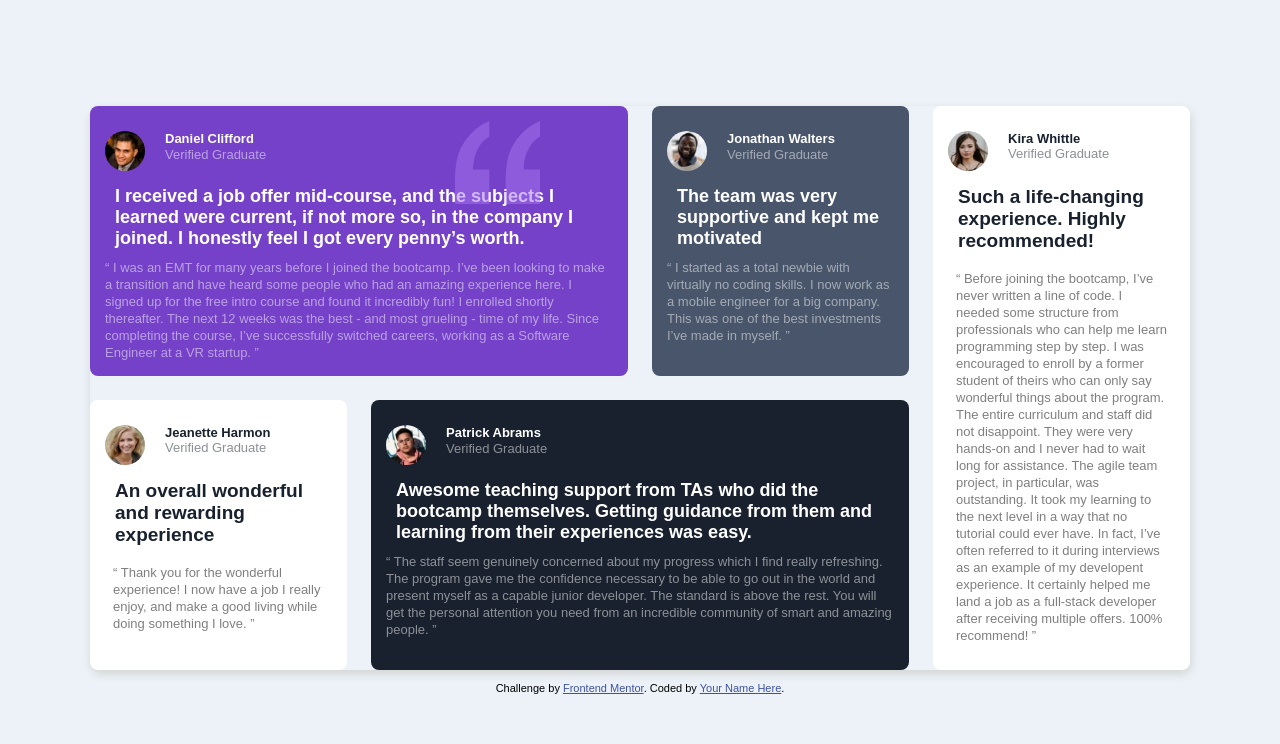
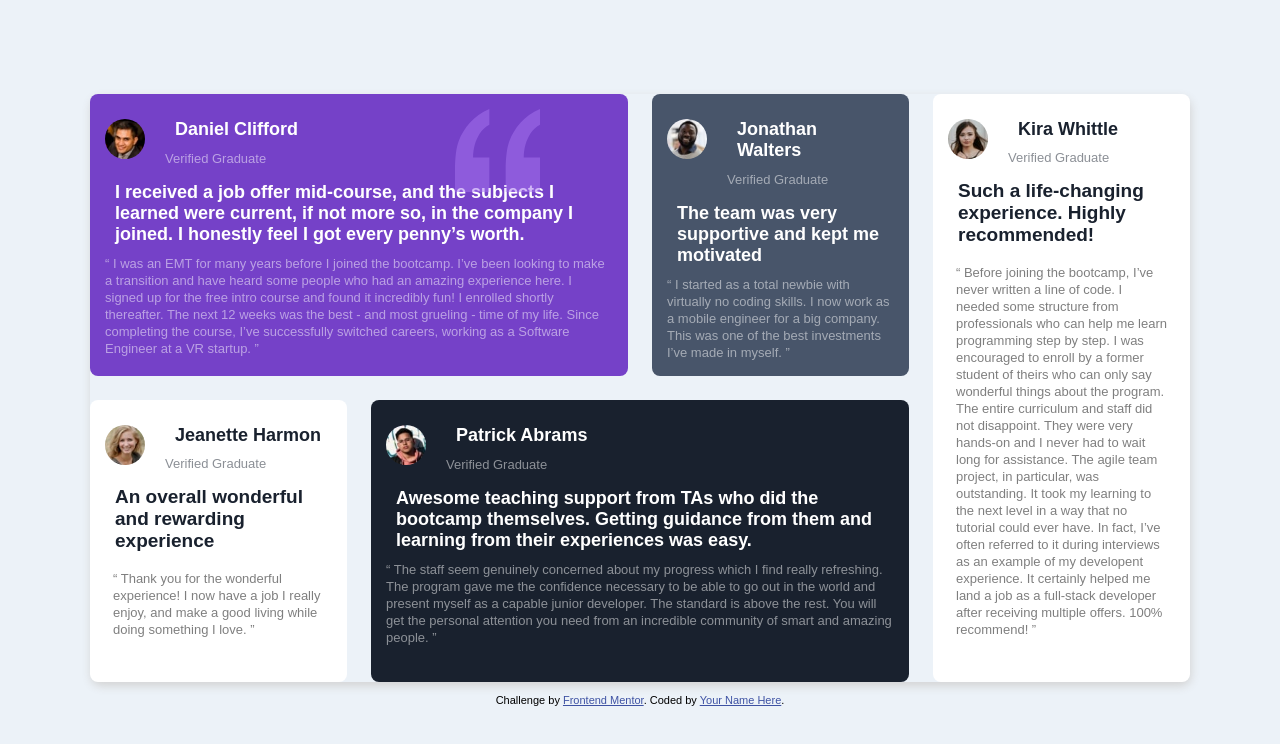
Before and after one commit to mushamak/Testimonials-grid-card, a plain HTML site: page index.html in a window 1280 px wide. Drawn offline with Linux system fonts and the light colour scheme.

Commit message:
changed h3 to h1

```diff
--- a/index.html
+++ b/index.html
@@ -25,7 +25,7 @@
         <img src="./images/image-daniel.jpg" alt="Daniel">
 
         <div class="box">
-          <h3> Daniel Clifford</h3>
+          <h1> Daniel Clifford</h1>
           <p class="pale_white">Verified Graduate</p>
         </div>
 
@@ -48,7 +48,7 @@
         <img src="./images/image-jonathan.jpg" alt="Jonathan">
 
         <div class="box">
-          <h3> Jonathan Walters </h3>
+          <h1> Jonathan Walters </h1>
           <p class="pale_white"> Verified Graduate</p>
         </div>
 
@@ -67,7 +67,7 @@
         <img src="./images/image-jeanette.jpg" alt="Jeanette">
 
         <div class="box">
-          <h3> Jeanette Harmon </h3>
+          <h1 class="colored"> Jeanette Harmon </h1>
           <p class="pale_white_gr"> Verified Graduate</p>
         </div>
 
@@ -87,7 +87,7 @@
         <img src="./images/image-patrick.jpg" alt="Patrick">
 
         <div class="box">
-          <h3> Patrick Abrams</h3>
+          <h1> Patrick Abrams</h1>
           <p class="pale_white"> Verified Graduate</p>
         </div>
 
@@ -110,7 +110,7 @@
         <img src="./images/image-kira.jpg" alt="Kira">
 
         <div class="box">
-          <h3> Kira Whittle</h3>
+          <h1 class="colored"> Kira Whittle</h1>
           <p class="pale_white_gr"> Verified Graduate</p>
         </div>
 
--- a/style.css
+++ b/style.css
@@ -42,6 +42,9 @@ img.quotation {
 }
 h1 {
     padding: 2rem;
+}
+h1.colored{
+    color: var(--very-dark-blackish-blue);
 }
 h1,
 h3,
```
